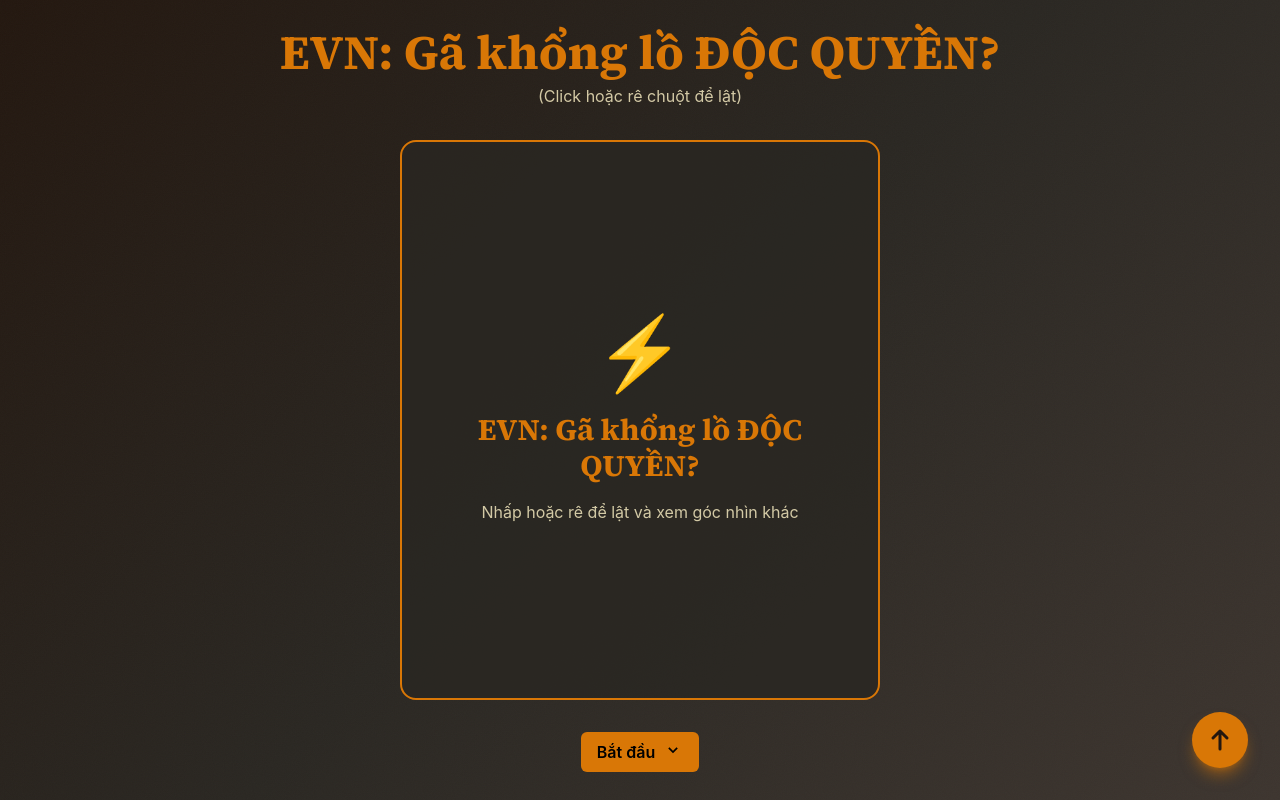
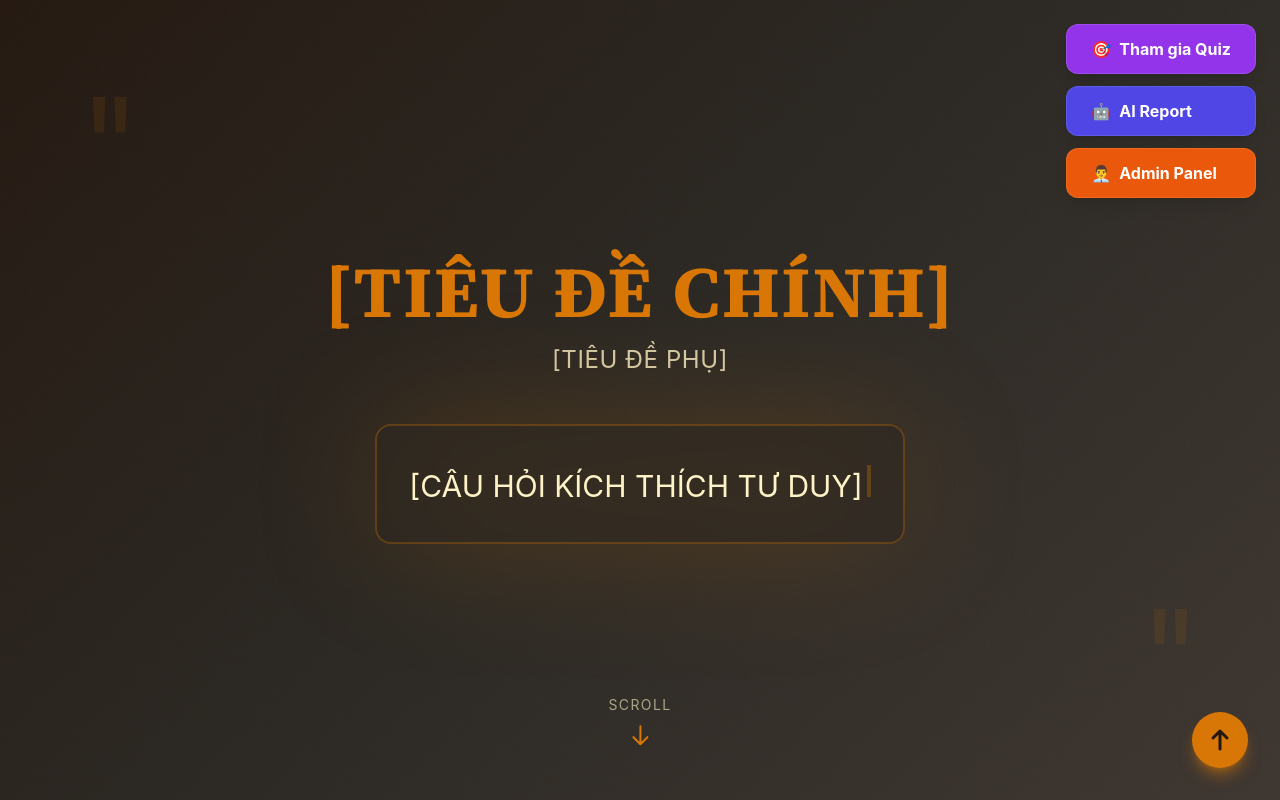
Before and after one commit to LongLHH/TDKTNN, a React (Vite) app: page / in a window 1280 px wide. Shown: the top 800 px of the page. Built offline with nearby package versions, Linux system fonts and the light colour scheme; no server answers.

Commit message:
admin panel

```diff
--- a/src/App.jsx
+++ b/src/App.jsx
@@ -1,5 +1,9 @@
 import { BrowserRouter as Router, Routes, Route } from 'react-router-dom';
 import HomePage from './pages/HomePage';
+import QuizPage from './pages/QuizPage';
+import AIReportPage from './pages/AIReportPage';
+import TestFirebase from './pages/TestFirebase';
+import AdminPanel from './pages/AdminPanel';
 import './App.css';
 
 function App() {
@@ -7,6 +11,10 @@
     <Router>
       <Routes>
         <Route path="/" element={<HomePage />} />
+        <Route path="/quiz" element={<QuizPage />} />
+        <Route path="/ai-report" element={<AIReportPage />} />
+        <Route path="/admin" element={<AdminPanel />} />
+        <Route path="/test" element={<TestFirebase />} />
       </Routes>
     </Router>
   );
--- a/src/pages/HomePage.jsx
+++ b/src/pages/HomePage.jsx
@@ -1,3 +1,6 @@
+import { useNavigate } from 'react-router-dom';
+import { motion } from 'framer-motion';
+import IntroSection from '../components/IntroSection';
 import FlipCardSection from '../components/FlipCardSection';
 import ScratchCardsSection from '../components/ScratchCardsSection';
 import DragDropSection from '../components/DragDropSection';
@@ -7,8 +10,50 @@
 import Footer from '../components/Footer';
 
 const HomePage = () => {
+  const navigate = useNavigate();
+
   return (
-    <div className="w-full">
+    <div className="w-full relative">
+      {/* Floating Navigation Buttons */}
+      <motion.div
+        className="fixed top-6 right-6 z-50 flex flex-col gap-3"
+        initial={{ opacity: 0, x: 100 }}
+        animate={{ opacity: 1, x: 0 }}
+        transition={{ delay: 0.5, duration: 0.6 }}
+      >
+        <motion.button
+          onClick={() => navigate('/quiz')}
+          className="px-6 py-3 bg-purple-600 hover:bg-purple-500 text-white font-bold rounded-xl shadow-lg backdrop-blur-sm border border-purple-400/30 transition-all flex items-center gap-2"
+          whileHover={{ scale: 1.05, x: -5 }}
+          whileTap={{ scale: 0.95 }}
+        >
+          <span>🎯</span>
+          <span>Tham gia Quiz</span>
+        </motion.button>
+
+        <motion.button
+          onClick={() => navigate('/ai-report')}
+          className="px-6 py-3 bg-indigo-600 hover:bg-indigo-500 text-white font-bold rounded-xl shadow-lg backdrop-blur-sm border border-indigo-400/30 transition-all flex items-center gap-2"
+          whileHover={{ scale: 1.05, x: -5 }}
+          whileTap={{ scale: 0.95 }}
+        >
+          <span>🤖</span>
+          <span>AI Report</span>
+        </motion.button>
+
+        <motion.button
+          onClick={() => navigate('/admin')}
+          className="px-6 py-3 bg-orange-600 hover:bg-orange-500 text-white font-bold rounded-xl shadow-lg backdrop-blur-sm border border-orange-400/30 transition-all flex items-center gap-2"
+          whileHover={{ scale: 1.05, x: -5 }}
+          whileTap={{ scale: 0.95 }}
+        >
+          <span>👨‍💼</span>
+          <span>Admin Panel</span>
+        </motion.button>
+      </motion.div>
+
+      {/* Existing Sections */}
+      <IntroSection />
       <FlipCardSection />
       <ScratchCardsSection />
       <DragDropSection />
```
Also changed, not shown: package.json (+6 -5 lines), 2 other files (tests, documents, lock files or other folders). Lines whose indentation alone changed are shown as unchanged.
